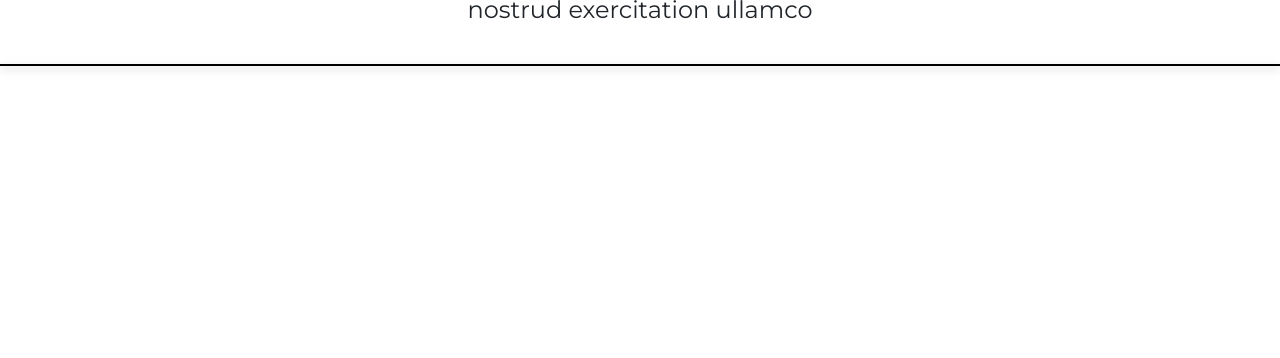
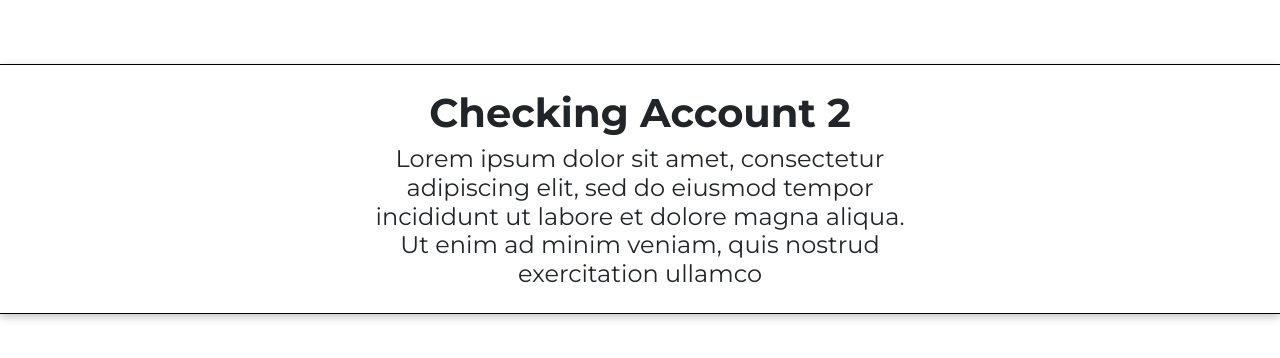
Before and after one commit to jvt703/BankingCustomerPortal, a React (Create React App) app in the folder user-portal/: page /Accounts/2 in a window 1280 px wide. Shown: the top 358 px of the page. Built offline with nearby package versions, Linux system fonts and the light colour scheme.

Commit message:
N1T-261 Header component styling and Router initial setup

```diff
--- a/user-portal/src/App.js
+++ b/user-portal/src/App.js
@@ -1,14 +1,31 @@
 
 import './css/App.css';
 import HeaderComponent from './Components/Headercomponent';
+import {
+  BrowserRouter,
+  Routes,
+  Route,
+} from "react-router-dom";
+import Accounts from './Components/Accounts/Accounts';
+import Account from './Components/Accounts/Account';
+import NavBar from './Components/NavBar';
 function App() {
   return (
     <div className="App">
 
+      <body>
+        <BrowserRouter>
+      <Routes>
+        <Route path="/" element={<Accounts></Accounts>}/>
+        <Route path="/Accounts"  >
+        <Route index element={<Accounts></Accounts>}/>
+        <Route path=":id" element={<Account></Account>}/>
+        </Route>
+        <Route path="transactions/*" element={<HeaderComponent pageName="Transactions" pageDescription="Lorem ipsum dolor sit amet, consectetur adipiscing elit, sed do eiusmod tempor incididunt ut labore et dolore magna aliqua. Ut enim ad minim veniam, quis nostrud exercitation ullamco"/>} />
+      </Routes>
+    </BrowserRouter>
 
-      <body>
 
-        <HeaderComponent pageName="Accounts" pageDescription="Lorem ipsum dolor sit amet, consectetur adipiscing elit, sed do eiusmod tempor incididunt ut labore et dolore magna aliqua. Ut enim ad minim veniam, quis nostrud exercitation ullamco"/>
 
       </body>
     </div>
--- /dev/null
+++ b/user-portal/src/Components/Accounts/Account.js
@@ -0,0 +1,17 @@
+import React from "react";
+import HeaderComponent from "../Headercomponent";
+import { useParams } from "react-router-dom";
+
+const Account = ()=>{
+    const {id} = useParams()
+    const str = `Checking Account ${id}`
+    return (
+        <>
+        <HeaderComponent pageName={str} pageDescription="Lorem ipsum dolor sit amet, consectetur adipiscing elit, sed do eiusmod tempor incididunt ut labore et dolore magna aliqua. Ut enim ad minim veniam, quis nostrud exercitation ullamco"/>
+
+        </>
+    );
+
+}
+
+export default Account;
--- /dev/null
+++ b/user-portal/src/Components/Accounts/Accounts.js
@@ -0,0 +1,14 @@
+import React from "react";
+import HeaderComponent from "../Headercomponent";
+
+const Accounts = ()=>{
+    return (
+        <>
+        <HeaderComponent pageName="Accounts" pageDescription="Lorem ipsum dolor sit amet, consectetur adipiscing elit, sed do eiusmod tempor incididunt ut labore et dolore magna aliqua. Ut enim ad minim veniam, quis nostrud exercitation ullamco"/>
+
+        </>
+    );
+
+}
+
+export default Accounts;
--- a/user-portal/src/Components/Headercomponent.js
+++ b/user-portal/src/Components/Headercomponent.js
@@ -2,8 +2,8 @@ import React from "react";
 
 const HeaderComponent = ({pageName, pageDescription})=>{
     return (
-        <header className=" Header ">
-        <div className="banner-container">
+        <header className=" Header  py-4 ">
+        <div className="banner-container container">
           <h1 className="Header-banner ">{pageName}</h1>
           <h4 className="Header-banner-description">{pageDescription}</h4>
         </div>
--- /dev/null
+++ b/user-portal/src/Components/NavBar.js
@@ -0,0 +1,23 @@
+
+import {  Link} from 'react-router-dom';
+import React from "react";
+
+const NavBar = ({pageName, pageDescription})=>{
+    return (
+        <header> // Very crude example as I'm self-answering, in production I'll rename the component to Header
+      <nav>
+        <ul>
+          <li>
+            <Link to="/">Home</Link>
+          </li>
+          <li>
+            <Link to="/Accounts">Projects</Link>
+          </li>
+        </ul>
+      </nav>
+    </header>
+    );
+
+}
+
+export default NavBar;
--- a/user-portal/src/css/App.css
+++ b/user-portal/src/css/App.css
@@ -1,4 +1,5 @@
-@import url('https://fonts.googleapis.com/css?family=Montserrat');
+
+@import url('https://fonts.googleapis.com/css2?family=Montserrat:wght@400;700&display=swap');
 
 * {
   margin: 0;
@@ -10,10 +11,11 @@
 }
 
 .Header {
+  font-weight: 700;
   box-sizing: border-box;
   margin-top: 4rem;
   font-family: 'Montserrat', cursive;
-  height: 20g0px;
+  height: max-content;
   position: relative;
   border: 1px black;
   border-style: solid none solid none;
@@ -21,15 +23,19 @@
 }
 
 .banner-container {
-
-  position: absolute;
+  position: relative;
   width: 100%;
-  bottom: 40px;
 }
 
 .Header-banner-description {
+
   width: 50%;
   margin: auto;
   align-items: center;
   text-align: center;
 }
+
+.Header-banner {
+  font-weight: 700;
+
+}
```
